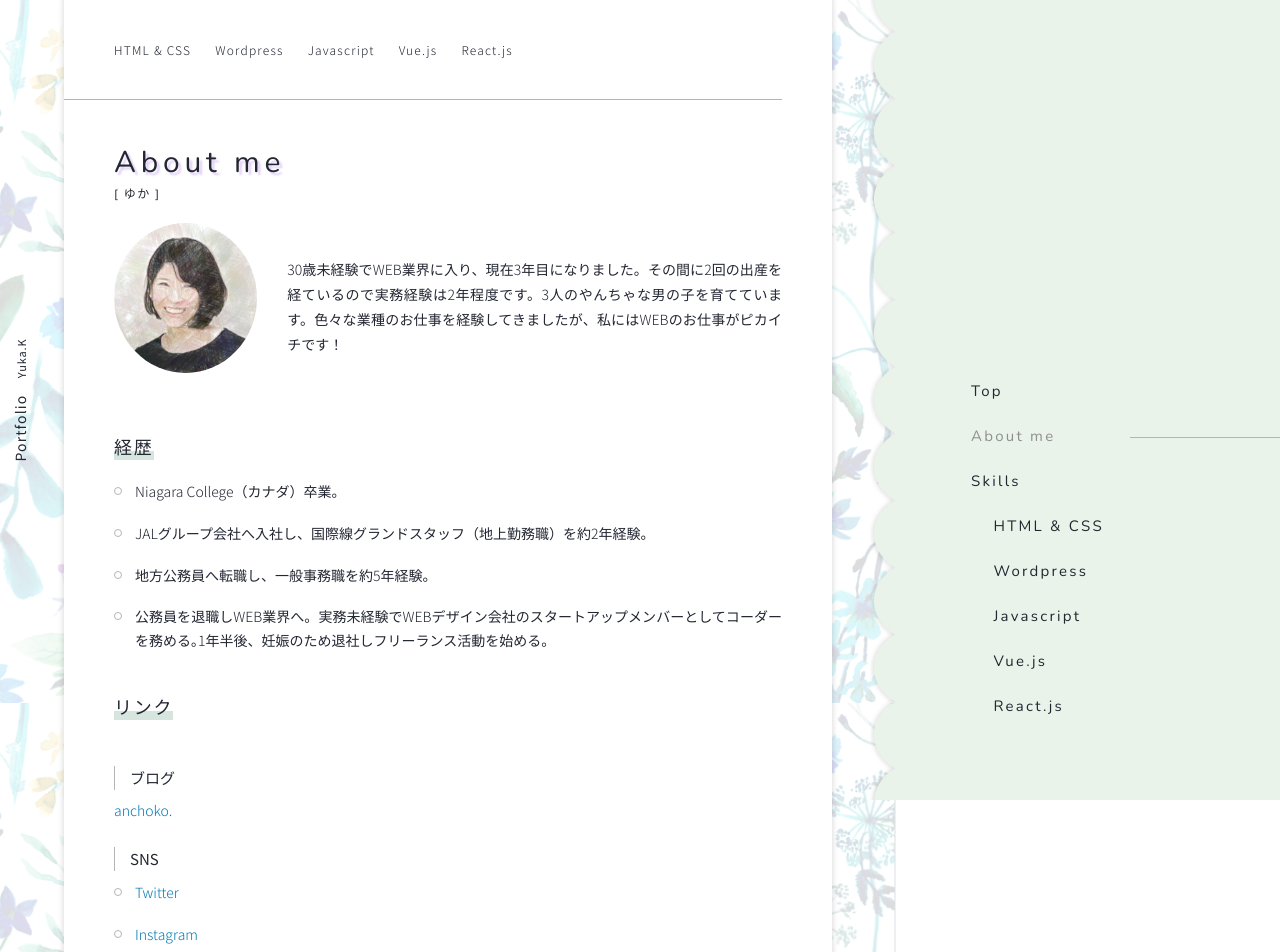
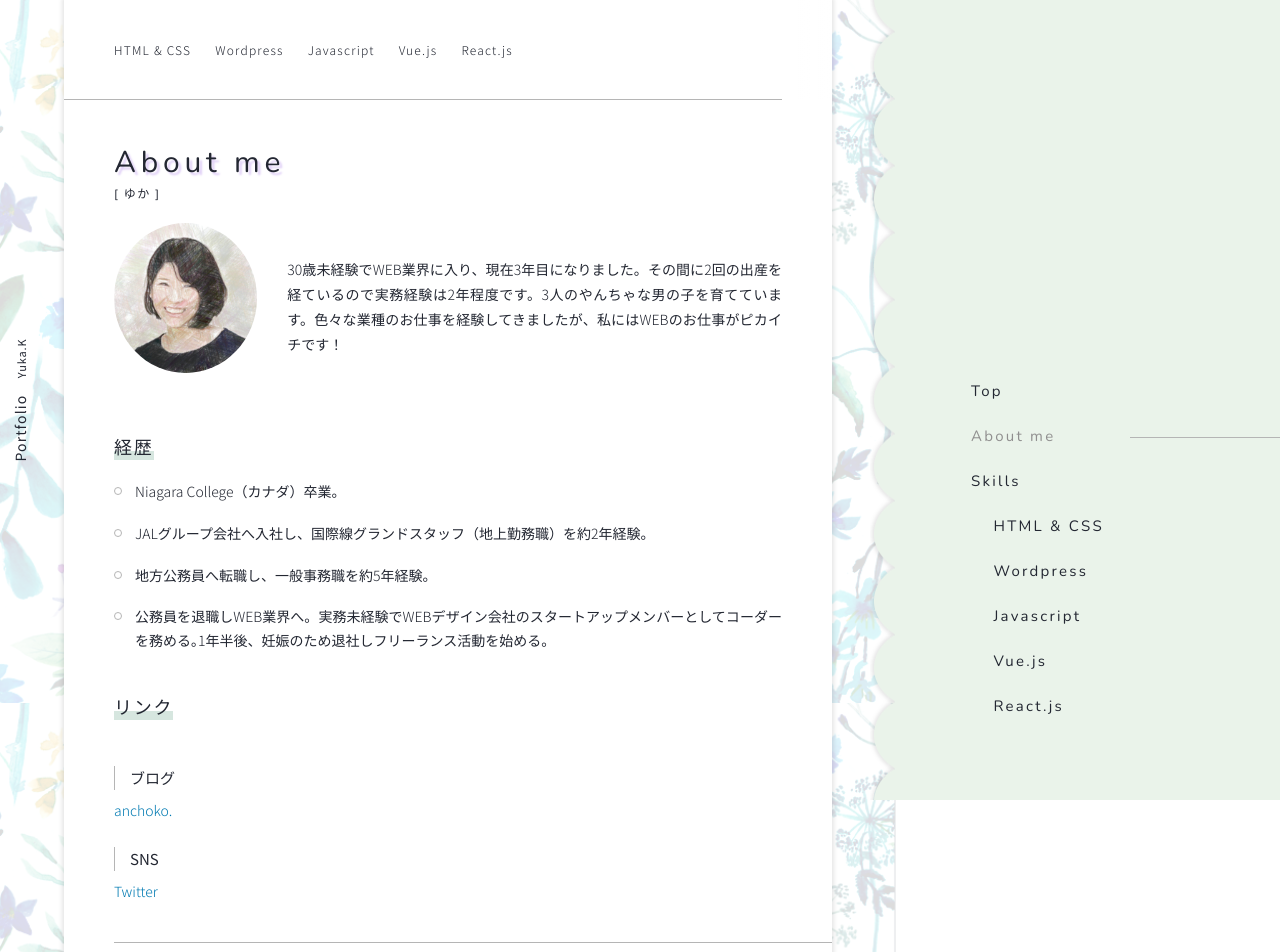
Before and after one commit to Fielsyuka/portfolio, a Vue app: page /about-me in a window 1280 px wide. Shown: the top 952 px of the page. Built offline with nearby package versions, Linux system fonts and the light colour scheme.

Commit message:
edited About-me

```diff
--- a/src/views/About.vue
+++ b/src/views/About.vue
@@ -21,12 +21,9 @@
       </ul>
        <h4 class="page-heading01">リンク</h4>
        <h5 class="page-heading02">ブログ</h5>
-       <a href="https://fiels-web.com" target="_blank">anchoko.</a>
+       <p><a href="https://fiels-web.com" target="_blank">anchoko.</a></p>
        <h5 class="page-heading02">SNS</h5>
-       <ul class="page-list">
-         <li><a href="https://twitter.com/Fiels19" target="_blank">Twitter</a></li>
-         <li><a href="https://twitter.com/Fiels19" target="_blank">Instagram</a></li>
-       </ul>
+       <p><a href="https://twitter.com/Fiels19" target="_blank">Twitter</a></p>
     </div>
     <div class="l-main__footer l-wrap">
       <page-footer>
```
